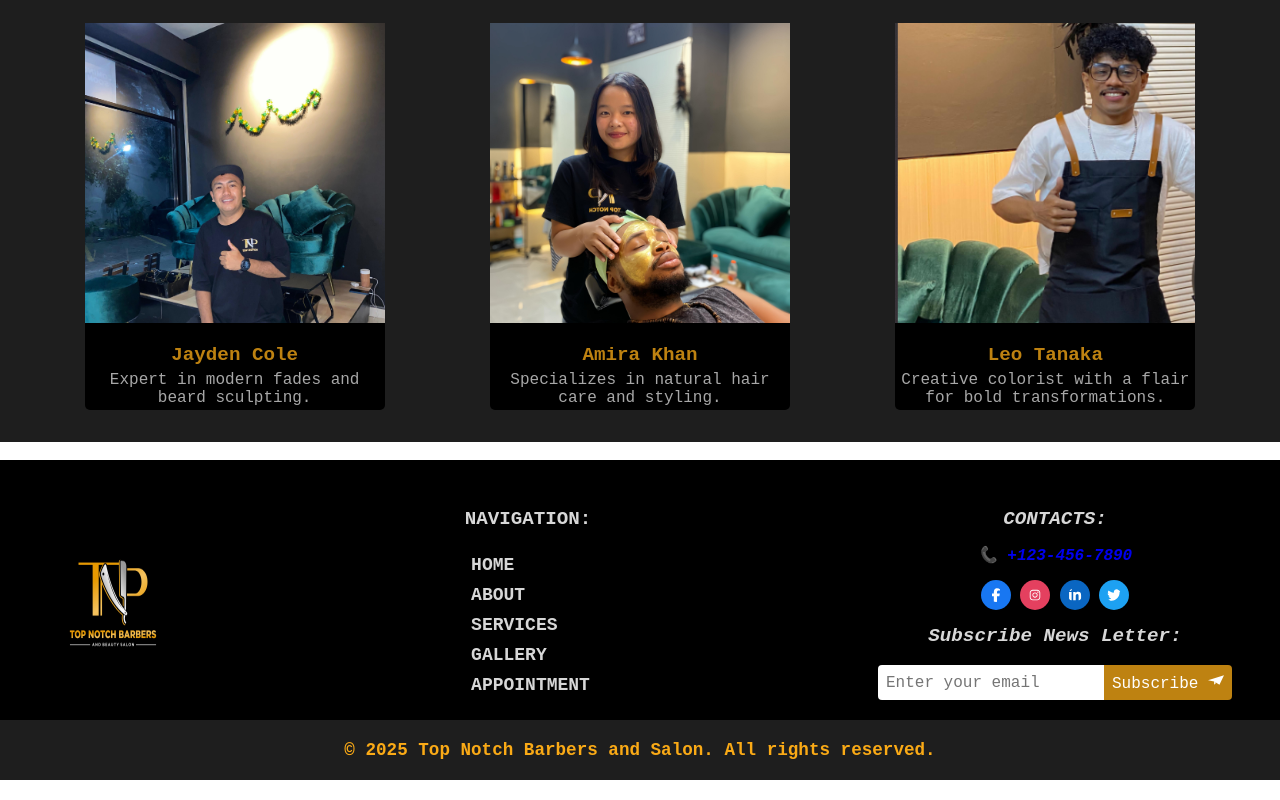
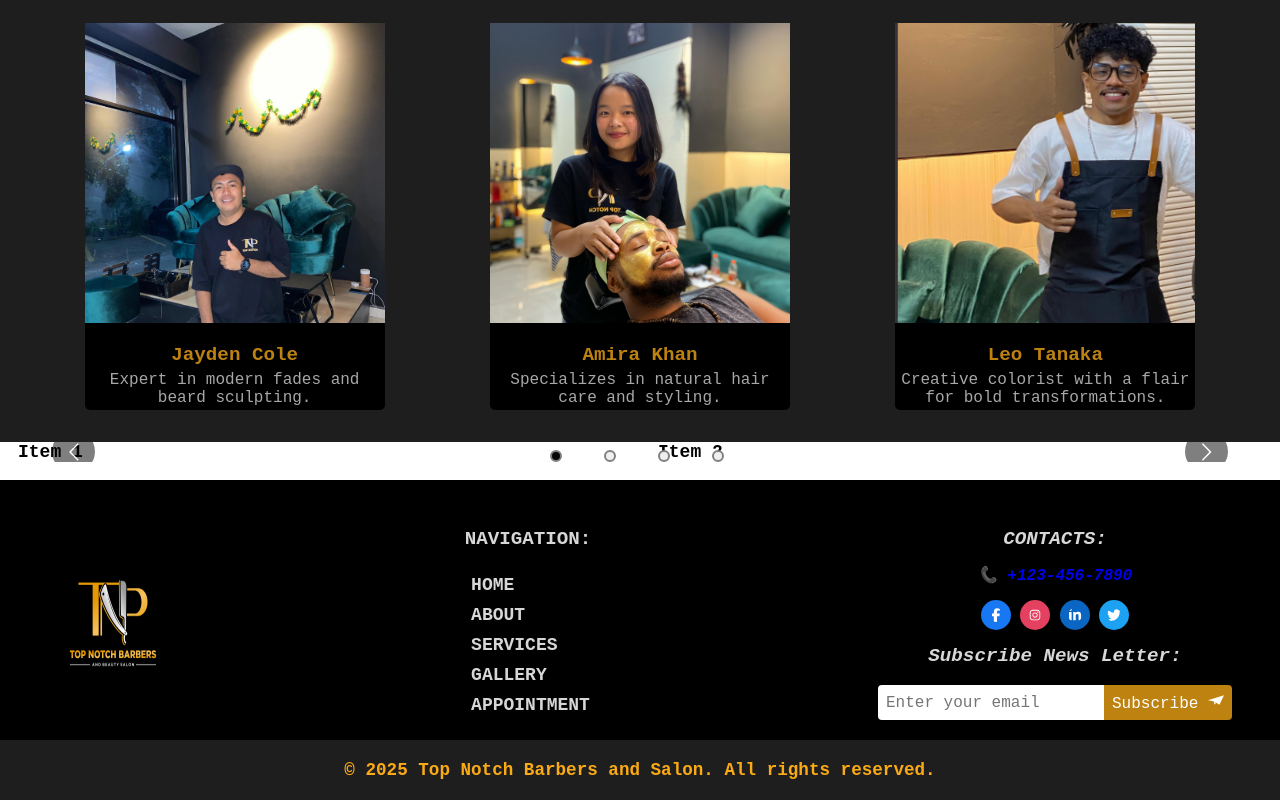
Before and after one commit to UCHEOGBU007/Top-Notch-Salon, a React (Vite) app: page / in a window 1280 px wide. Shown: the part 1510-2310 px from the top of the page. Built offline with nearby package versions, Linux system fonts and the light colour scheme; no server answers.

Commit message:
Added scroll to top component when browser refresh or change to another page/comoonent

```diff
--- a/package.json
+++ b/package.json
@@ -15,6 +15,8 @@
     "react": "^19.1.1",
     "react-dom": "^19.1.1",
     "react-icons": "^5.5.0",
+    "react-multi-carousel": "^2.8.6",
+    "react-responsive-carousel": "^3.2.23",
     "react-router-dom": "^7.8.1"
   },
   "devDependencies": {
--- a/src/App.jsx
+++ b/src/App.jsx
@@ -6,6 +6,7 @@ import Contact from "./Components/Contact.jsx";
 import Appointment from "./Components/Appointment.jsx";
 import Navigation from "./Components/Navigation.jsx";
 import Footer from "./Components/Footer.jsx";
+import ScrollToTop from "./Components/ScrollToTop.jsx";
 import "./App.css";
 
 function App() {
@@ -14,6 +15,7 @@ function App() {
       <BrowserRouter>
         <Navigation />
         <hr />
+        <ScrollToTop />
         <Routes>
           <Route path="/" element={<Home />} />
           <Route path="/About" element={<About />} />
--- a/src/Components/Home.jsx
+++ b/src/Components/Home.jsx
@@ -3,6 +3,7 @@ import supabase from "../config/SupabaseClient.jsx";
 import Hero from "../Pagesection/Hero.jsx";
 import Body from "../Pagesection/Body.jsx";
 import Ourservices from "../Pagesection/Ourservices.jsx";
+import Testimonials from "../Pagesection/Testimonials";
 
 const Home = () => {
   console.log(supabase);
@@ -11,6 +12,7 @@ const Home = () => {
       <Hero />
       <Body />
       <Ourservices />
+      <Testimonials />
     </div>
   );
 };
--- /dev/null
+++ b/src/Components/ScrollToTop.jsx
@@ -0,0 +1,14 @@
+import { useEffect } from "react";
+import { useLocation } from "react-router-dom";
+
+const ScrollToTop = () => {
+  const { pathname } = useLocation();
+
+  useEffect(() => {
+    window.scrollTo(0, 0);
+  }, [pathname]);
+
+  return null;
+};
+
+export default ScrollToTop;
--- /dev/null
+++ b/src/Pagesection/Testimonials.jsx
@@ -0,0 +1,52 @@
+import Carousel from "react-multi-carousel";
+import "react-multi-carousel/lib/styles.css";
+
+import React from "react";
+import { color } from "framer-motion";
+
+const Testimonials = () => {
+  const responsive = {
+    superLargeDesktop: {
+      // the naming can be any, depends on you.
+      breakpoint: { max: 4000, min: 3000 },
+      items: 5,
+    },
+    desktop: {
+      breakpoint: { max: 3000, min: 1024 },
+      items: 3,
+    },
+    tablet: {
+      breakpoint: { max: 1024, min: 464 },
+      items: 2,
+    },
+    mobile: {
+      breakpoint: { max: 464, min: 0 },
+      items: 1,
+    },
+  };
+  return (
+    <>
+      <Carousel
+        swipeable={true}
+        draggable={false}
+        showDots={true}
+        keyBoardControl={true}
+        lazyLoad={true}
+        infinite={true}
+        autoPlaySpeed={1000}
+        responsive={responsive}
+        customTransition="transform 300ms ease-in-out"
+        transitionDuration={300}
+        // removeArrowOnDeviceType={["tablet", "mobile"]}
+        removeArrow={true}
+      >
+        <div>Item 1</div>
+        <div>Item 2</div>
+        <div>Item 3</div>
+        <div>Item 4</div>
+      </Carousel>
+    </>
+  );
+};
+
+export default Testimonials;
```
Also changed, not shown: 14 other files (tests, documents, lock files or other folders).
